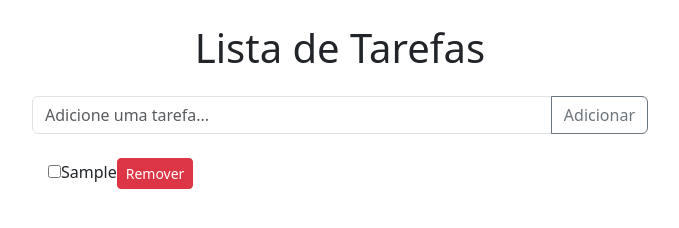
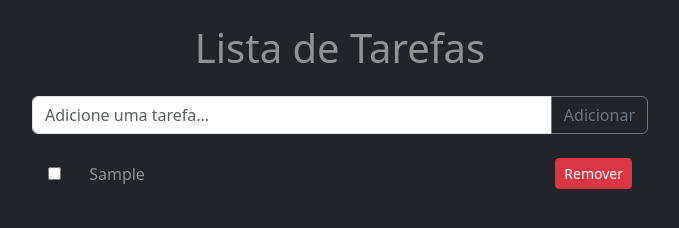
Before and after one commit to leandrolima-dev/lista-de-tarefas, a plain HTML site: page index.html in a window 1280 px wide. Both pictures are taken after typing "Sample" into the empty fields and a click on the button "Adicionar". Shown: the whole page, without its empty margins (300-979 px from the left). Drawn offline with nearby package versions, Linux system fonts and the light colour scheme.

Commit message:
style: :lipstick: add update styles

```diff
--- a/index.html
+++ b/index.html
@@ -4,29 +4,41 @@
     <meta charset="UTF-8" />
     <meta name="viewport" content="width=device-width, initial-scale=1.0" />
     <title>Lista de Tarefas</title>
-    <link rel="stylesheet" href="https://cdn.jsdelivr.net/npm/bootstrap@5.3.2/dist/css/bootstrap.min.css">
+    <link
+      rel="stylesheet"
+      href="https://cdn.jsdelivr.net/npm/bootstrap@5.3.2/dist/css/bootstrap.min.css"
+    />
   </head>
-  <body class="container col-xxl-4 col-xl-6 col-lg-6 col-md-8 col-sm-12 ">
+  <body class="vh-100 container col-xxl-4 col-xl-6 col-lg-6 col-md-8 col-sm-12 bg-dark">
     <header>
-      <h1 class="m-4 text-center">Lista de Tarefas</h1>
+      <h1 class="m-4 text-center text-white-50">Lista de Tarefas</h1>
     </header>
     <main>
-      <section >
+      <section>
         <form id="todo-form" class="input-group mb-3">
           <input
-          class="form-control"
+            class="form-control"
             type="text"
             placeholder="Adicione uma tarefa..."
             aria-label="Adicione uma tarefa..."
             aria-describedby="add-task-button"
             id="task-title-input"
           />
-          <button class="btn btn-outline-secondary" type="submit" id="add-task-button">Adicionar</button>
+          <button
+            class="btn btn-outline-secondary"
+            type="submit"
+            id="add-task-button"
+          >
+            Adicionar
+          </button>
         </form>
       </section>
 
       <section>
-        <ul id="task-list" class="list-group list-group-flush d-flex flex-column gap-3 list-unstyled">
+        <ul
+          id="task-list"
+          class="list-group list-group-flush d-flex flex-column gap-3 list-unstyled"
+        >
           <!-- <li>
             <input placeholder="Marcar como concluída" type="checkbox" />
             <span>Estudar JavaScript</span>
--- a/script.js
+++ b/script.js
@@ -22,7 +22,7 @@ function renderTasksOnHTML(taskTitle, done = false) {
 
 function createTaskItem(taskTitle, done = false) {
   const taskItem = document.createElement("li");
-  taskItem.classList.add("list-group-item", "list-group-item-action");
+  taskItem.classList.add("list-group-item", "bg-transparent", "text-white-50", "d-flex", "align-items-center", "justify-content-between");
   const checkbox = createCheckbox();
   const taskTitleSpan = createTaskTitleSpan(taskTitle);
   const removeButton = createRemoveButton();
@@ -64,6 +64,7 @@ function createCheckbox() {
 
 function createTaskTitleSpan(taskTitle) {
   const taskTitleSpan = document.createElement("span");
+  taskTitleSpan.classList.add("text-align-start", "w-75", "ml-3");
   taskTitleSpan.textContent = taskTitle;
   return taskTitleSpan;
 }
```
